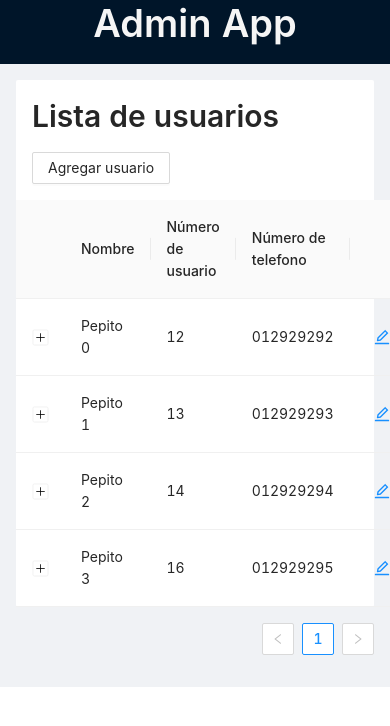
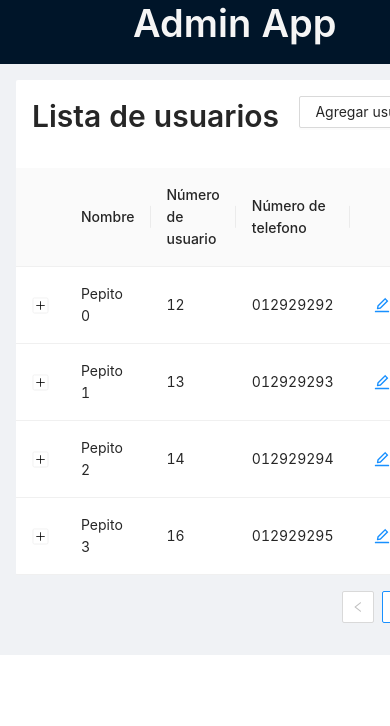
Before and after one commit to AlanEzequielA/admin-ex, a Next.js app: page / in a window 390 px wide. Shown: the top 726 px of the page. Built offline with nearby package versions, Linux system fonts and the light colour scheme.

Commit message:
[ResponsiveStyles] Adds responsive styles

```diff
--- a/styles/_globals.sass
+++ b/styles/_globals.sass
@@ -4,4 +4,7 @@
 .full-width
   width: 100%
 
+body
+  min-width: fit-content
+
 @import "layout"
--- a/styles/_layout.sass
+++ b/styles/_layout.sass
@@ -4,3 +4,8 @@
 
 .ant-layout-content
   padding: 1rem
+
+.ant-popover
+  .form-input
+    @media (max-width: 768px)
+      min-width: 10rem
```
